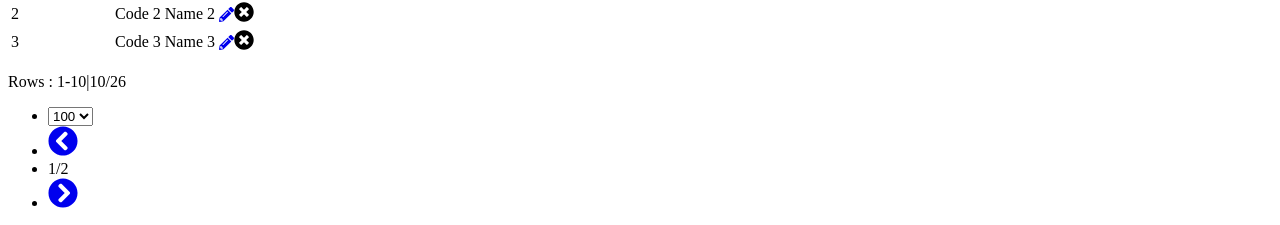
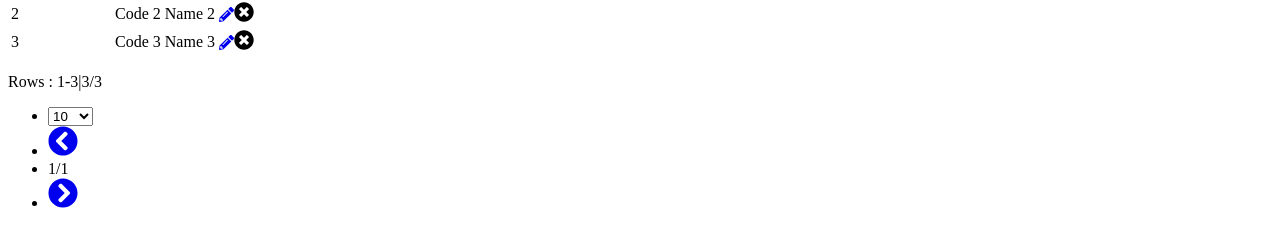
Before and after one commit to sutiknosofjan/nextjs_bootstrap_tabler_admin_template, a Next.js app: page / in a window 1280 px wide. Shown: the part 1370-1595 px from the top of the page. Built offline with nearby package versions, Linux system fonts and the light colour scheme.

Commit message:
Update index.js

```diff
--- a/pages/index.js
+++ b/pages/index.js
@@ -491,13 +491,16 @@ export default function Home() {
 
                 <div className="d-flex align-items-center">
                   <p className="m-0 text-muted">
-                    Rows : <span>1</span>-<span className="me-2">10</span>
+                    Rows : <span>1</span>-<span className="me-2">3</span>
                     <span className="me-2">|</span>
-                    <span>10/26</span>
+                    <span>3/3</span>
                   </p>
                   <ul className="pagination m-0 ms-auto">
                     <li className="page-item me-1">
                       <select className="form-select">
+                        <option>10</option>
+                        <option>20</option>
+                        <option>50</option>
                         <option>100</option>
                       </select>
                     </li>
@@ -506,7 +509,7 @@ export default function Home() {
                         <FaChevronCircleLeft size="30" />
                       </a>
                     </li>
-                    <li className="page-item pt-2">1/2</li>
+                    <li className="page-item pt-2">1/1</li>
                     <li className="page-item">
                       <a className="page-link" href="#">
                         <FaChevronCircleRight size="30" />
```
